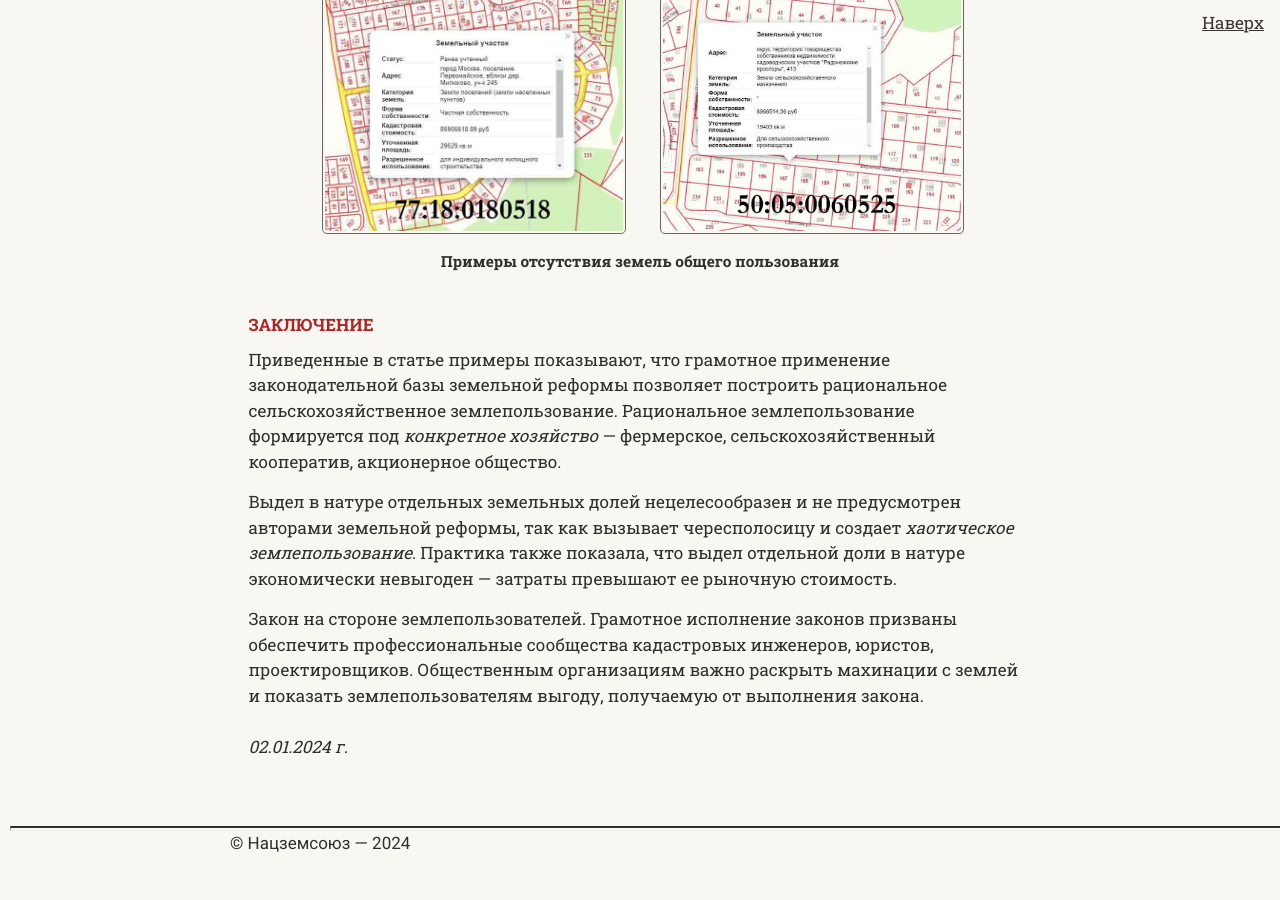
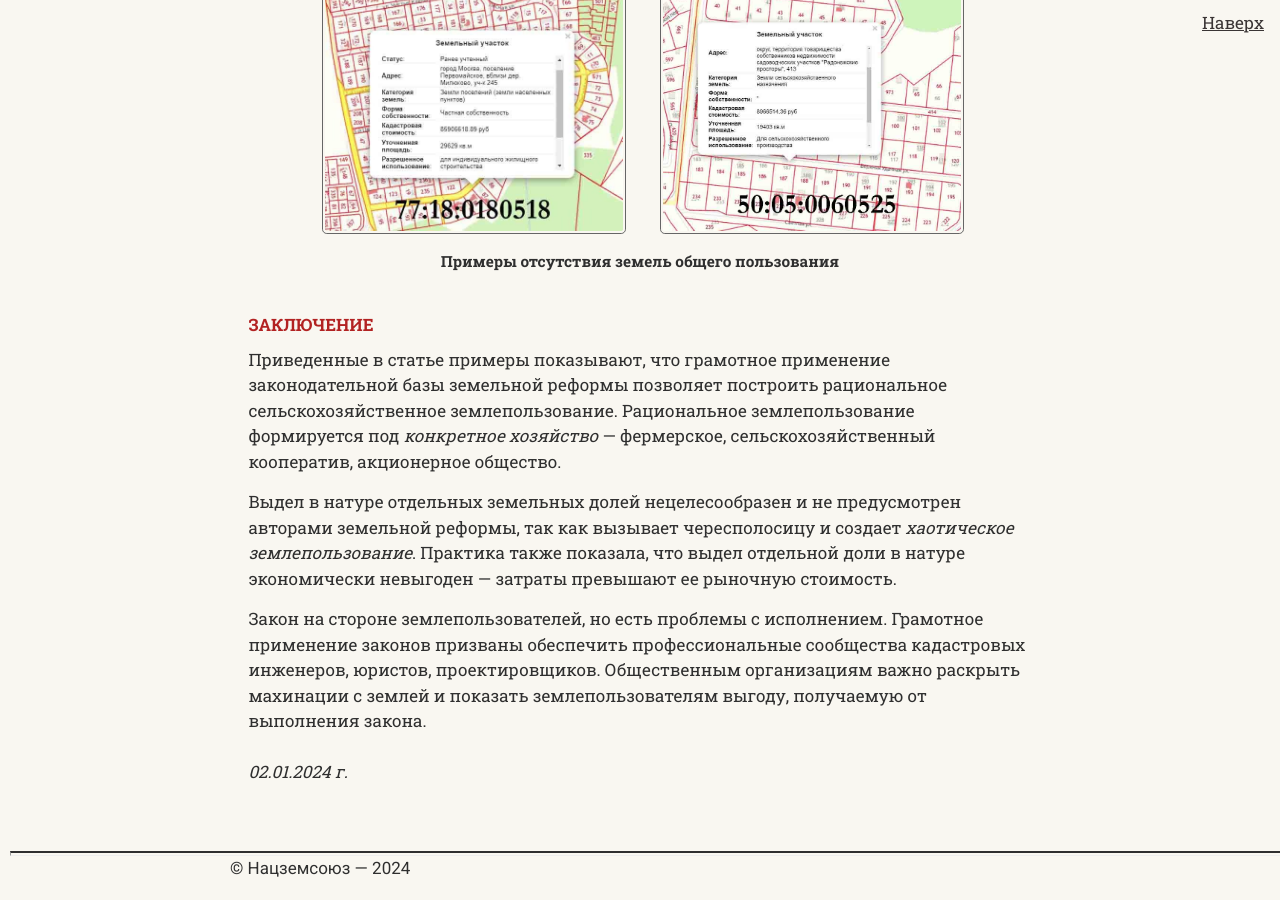
Before and after one commit to SergSi/land-use-art, a Jekyll site: the page built from _articles/2024-01-02-reforma.md, in a window 1280 px wide and 900 px high, scrolled down 9337 px. Built offline with Jekyll 4.4.1, drawn with Linux system fonts in a browser that asks for light colours; some web fonts are replaced; before the commit the page ends 10211 px from its top, so only the background shows below that.

Commit message:
Update 2024-01-02-reforma.md

```diff
--- a/_articles/2024-01-02-reforma.md
+++ b/_articles/2024-01-02-reforma.md
@@ -101,4 +101,4 @@ file-2="2024-01-02/rp.jpg"  %}
 
 Выдел в натуре отдельных земельных долей нецелесообразен и не предусмотрен авторами земельной реформы, так как вызывает чересполосицу и создает *хаотическое землепользование*. Практика также показала, что выдел отдельной доли в натуре экономически невыгоден — затраты превышают ее рыночную стоимость.
 
-Закон на стороне землепользователей. Грамотное исполнение законов призваны обеспечить профессиональные сообщества кадастровых инженеров, юристов, проектировщиков. Общественным организациям важно раскрыть махинации с землей и показать землепользователям выгоду, получаемую от выполнения закона.
+Закон на стороне землепользователей, но есть проблемы с исполнением. Грамотное применение законов призваны обеспечить профессиональные сообщества кадастровых инженеров, юристов, проектировщиков. Общественным организациям важно раскрыть махинации с землей и показать землепользователям выгоду, получаемую от выполнения закона.
```
